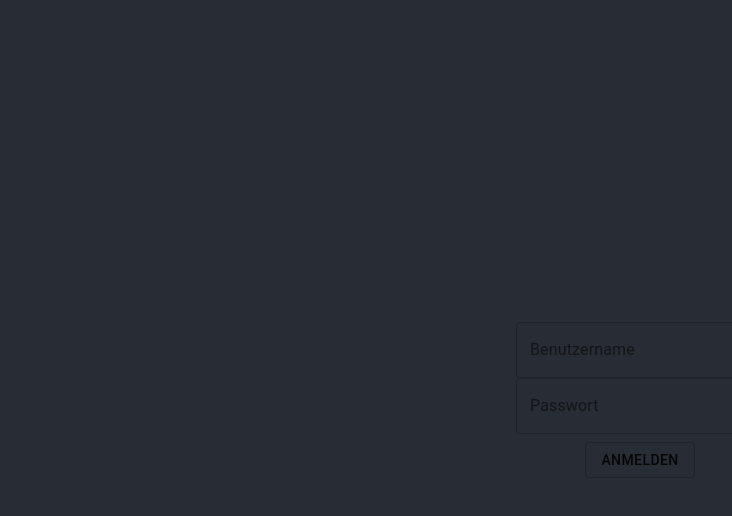
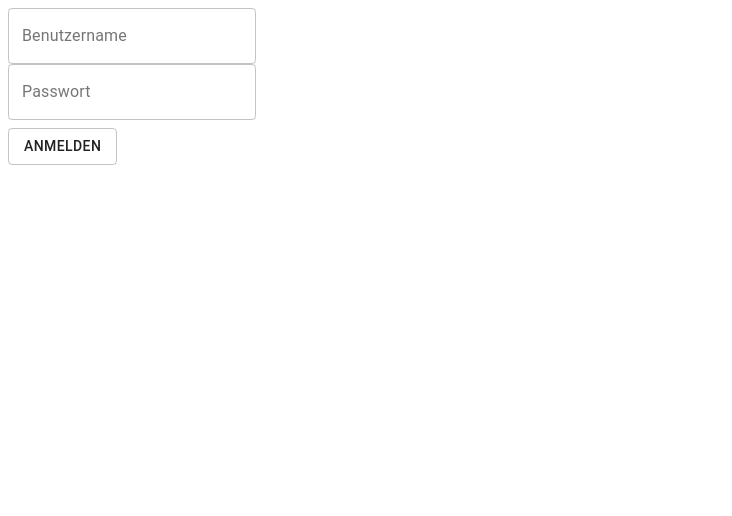
Before and after one commit to LG-OWL/EmployUrselfClient, a React (Create React App) app in the folder employurselfclient/: page / in a window 1280 px wide. Shown: the top 516 px of the page, without its empty margins (0-732 px from the left). Built offline with nearby package versions, Linux system fonts and the light colour scheme.

Commit message:
Added Example Page

```diff
--- a/employurselfclient/package.json
+++ b/employurselfclient/package.json
@@ -9,6 +9,7 @@
     "@testing-library/user-event": "^12.8.3",
     "react": "^17.0.1",
     "react-dom": "^17.0.1",
+    "react-router-dom": "^5.2.0",
     "react-scripts": "4.0.3",
     "web-vitals": "^1.1.1"
   },
--- a/employurselfclient/src/App.js
+++ b/employurselfclient/src/App.js
@@ -1,13 +1,14 @@
 import './App.css';
-import LoginPage from './components/loginpage/login'
+import LoginPage from './components/loginpage/login';
+import Example from './components/ExamplePage/Example'
+import { BrowserRouter as Router, Route} from 'react-router-dom';
 
 function App() {
   return (
-    <div className="App">
-      <header className="App-header">
-        <LoginPage />
-      </header>
-    </div>
+    <Router>
+      <Route exact path="/" component={LoginPage}></Route>
+      <Route path="/otherPage" component={Example}></Route>
+    </Router>
   );
 }
 
--- /dev/null
+++ b/employurselfclient/src/components/ExamplePage/Example.jsx
@@ -0,0 +1,8 @@
+import React, {useState} from 'react';
+import {useHistory} from 'react-router-dom';
+
+export default function Example(props){
+  return(
+    <h2>Example</h2>
+  );
+}
--- a/employurselfclient/src/components/loginpage/login.jsx
+++ b/employurselfclient/src/components/loginpage/login.jsx
@@ -2,6 +2,7 @@ import React, {useState} from 'react';
 import TextField from '@material-ui/core/TextField';
 import { makeStyles } from '@material-ui/core/styles';
 import Button from '@material-ui/core/Button';
+import { useHistory } from 'react-router-dom';
 
 const useStyles = makeStyles((theme) => ({
     root: {
@@ -15,10 +16,16 @@ const useStyles = makeStyles((theme) => ({
 export default function LoginPage(props){
   const classes = useStyles();
   const [input, setInput] = useState({username:'',password:''})
+  const history = useHistory();
+
+
   const checkInput = (event) => {
     if(input.username !== '' && input.password !== '')
       console.log("Test")
+    history.push('/otherPage');
   }
+
+
   const handleChangeUsername = (event) => {setInput({...input,username:event.target.value})}
   const handleChangePassword= (event) => {setInput({...input,password:event.target.value})}
 
```
Also changed, not shown: 1 other file (tests, documents, lock files or other folders).
